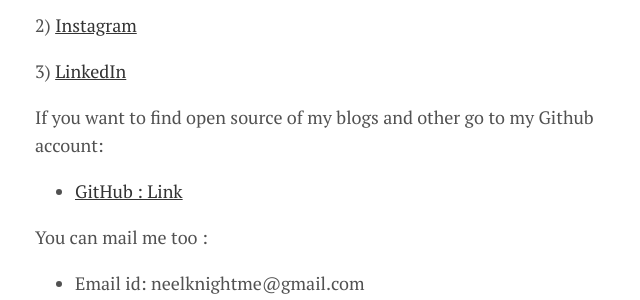
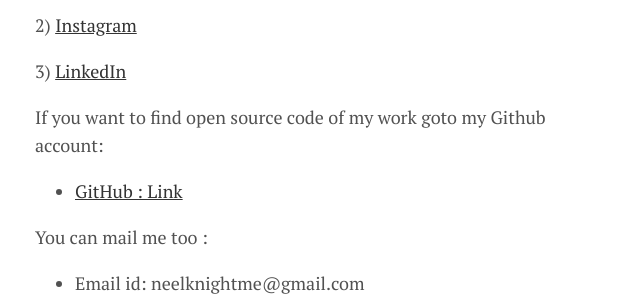
Before and after one commit to NeelShah18/neelshah18.github.io, a Jekyll site: the page built from contacts.md, in a window 1280 px wide. Shown: the part 357-657 px from the top of the page, without its empty margins (317-957 px from the left). Built offline with Jekyll 4.4.1, drawn with Linux system fonts in a browser that asks for light colours; nearby versions of some CDN libraries.

Commit message:
Update contacts.md

```diff
--- a/contacts.md
+++ b/contacts.md
@@ -11,7 +11,7 @@
 
 3) [LinkedIn](https://www.linkedin.com/in/neel-shah-7b5495104/)
 
-If you want to find open source of my blogs and other go to my Github account:
+If you want to find open source code of my work goto my Github account:
 
 * [GitHub : Link](https://github.com/NeelShah18)
 
```
